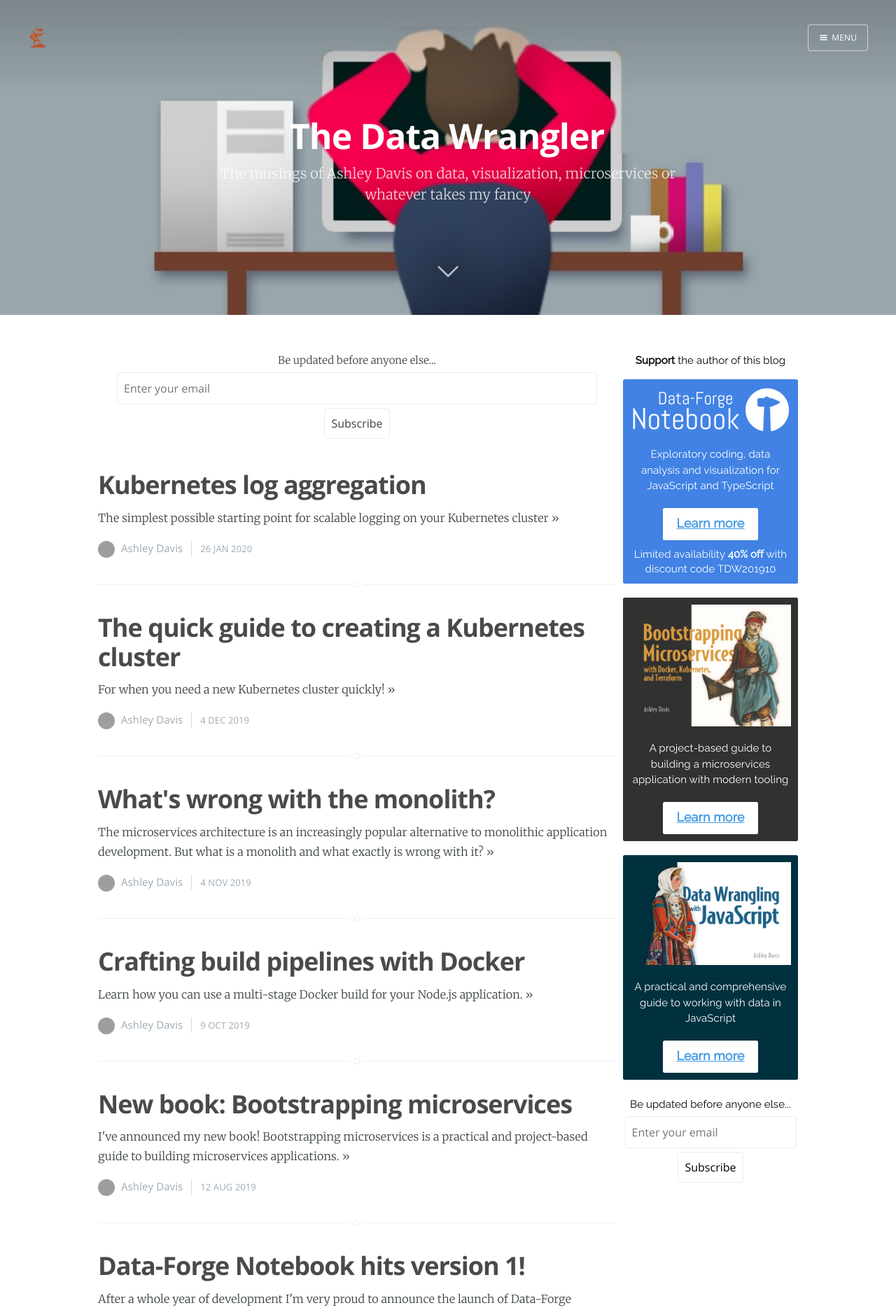
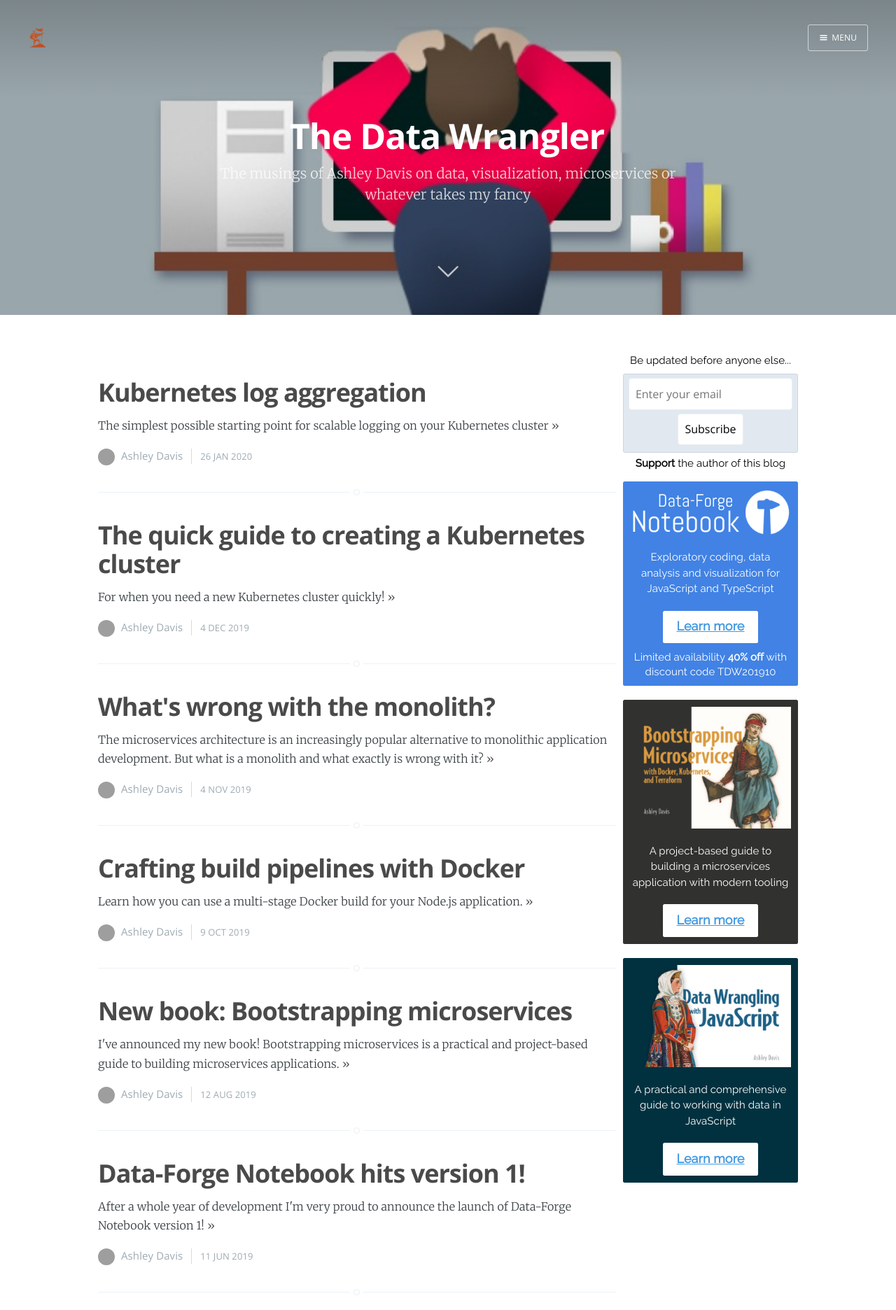
Before and after one commit to ashleydavis/the-data-wrangler-blog, a Jekyll site: the page built from index.md, in a window 1280 px wide. Shown: the top 1872 px of the page at 70% size. Built offline with Jekyll 4.4.1, drawn with Linux system fonts in a browser that asks for light colours; comment, search, counter and statistics services are not loaded; grey boxes are pictures that could not be loaded.

Commit message:
Imprved subscription form.

```diff
--- a/_includes/support.html
+++ b/_includes/support.html
@@ -1,4 +1,11 @@
 <aside>
+    <div class="dfn-ad text-2xl text-black text-center">Be updated before anyone else...</div>
+    <div
+        class="mt-1 p-2 dfn-ad text-black border border-solid border-gray-400 bg-gray-300 rounded"
+        >
+        {% include subscribe.html %}
+    </div>
+
     <div class="dfn-ad text-2xl text-black text-center"><b>Support</b> the author of this blog</div>
     <div
         class="flex flex-col items-center text-center border rounded p-4 mt-4 dfn-ad"
@@ -73,11 +80,4 @@
         </a>
     </div>
 
-    <div class="mt-8 dfn-ad text-black">
-        <div class="text-2xl text-center">Be updated before anyone else...</div>
-        <div>
-            {% include subscribe.html %}
-        </div>
-    </div>
-
 </aside>
--- a/_layouts/home.html
+++ b/_layouts/home.html
@@ -25,10 +25,6 @@
     <div class="flex flex-wrap">
         <div class="w-full md:w-3/4 lg:w-3/4 xl:w-3/4">
             <div class="pr-4">
-                <div class="text-2xl text-center">Be updated before anyone else...</div>
-                {% include subscribe.html %}
-            </div>
-            <div class="pr-4">
                 {% include loop.html %}
             </div>
         </div>
--- a/_layouts/post.html
+++ b/_layouts/post.html
@@ -19,10 +19,6 @@
 
         <div class="flex flex-wrap">
             <div class="w-full md:w-3/4 lg:w-3/4 xl:w-3/4">
-                <div class="pr-4 mb-4">
-                    <div class="text-2xl text-center">Be updated before anyone else...</div>
-                    {% include subscribe.html %}
-                </div>
                 <div class="pr-4">
                     <header class="post-header">
                         <h1 class="post-title">{{page.title}}</h1>
```
